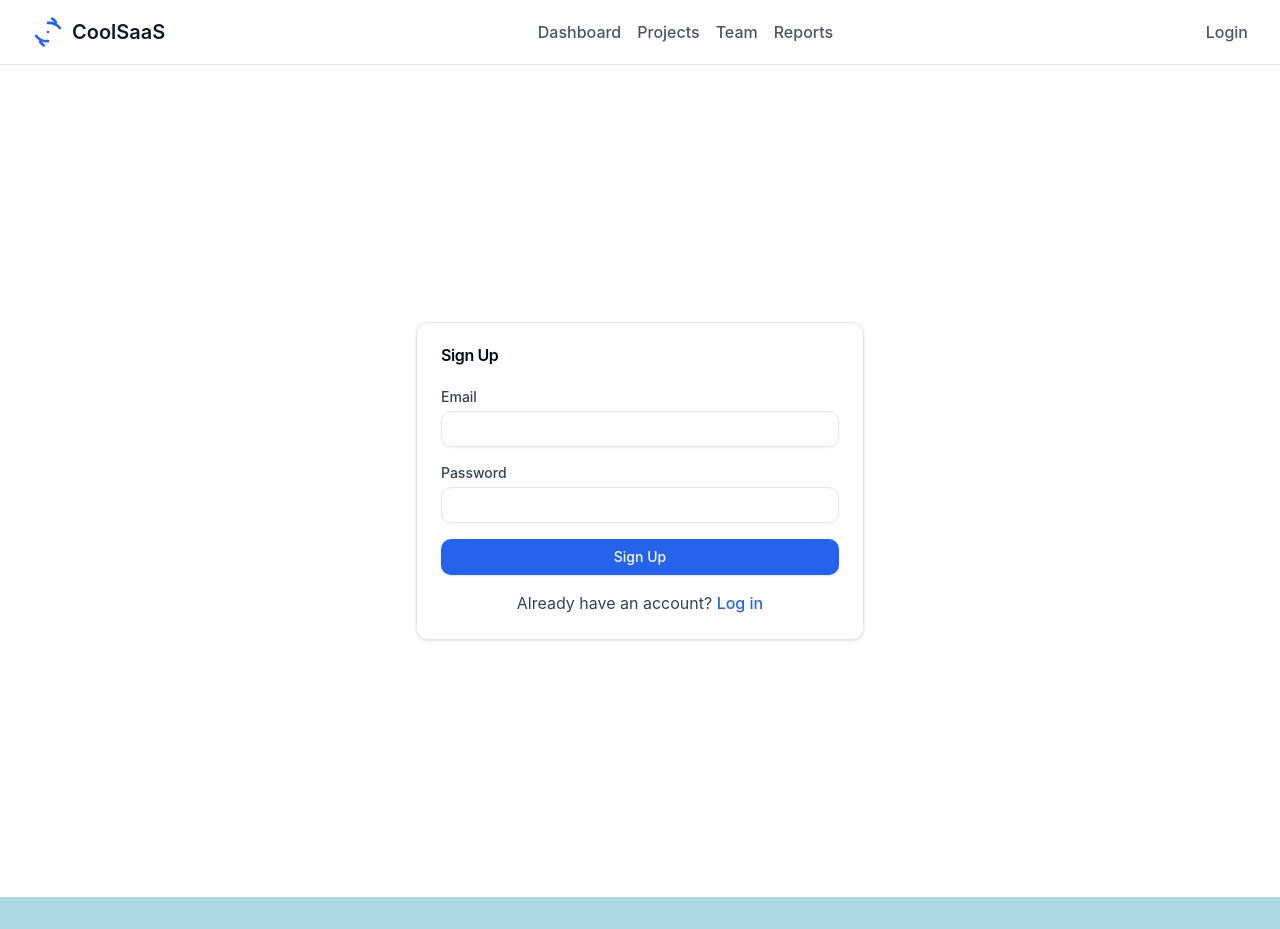
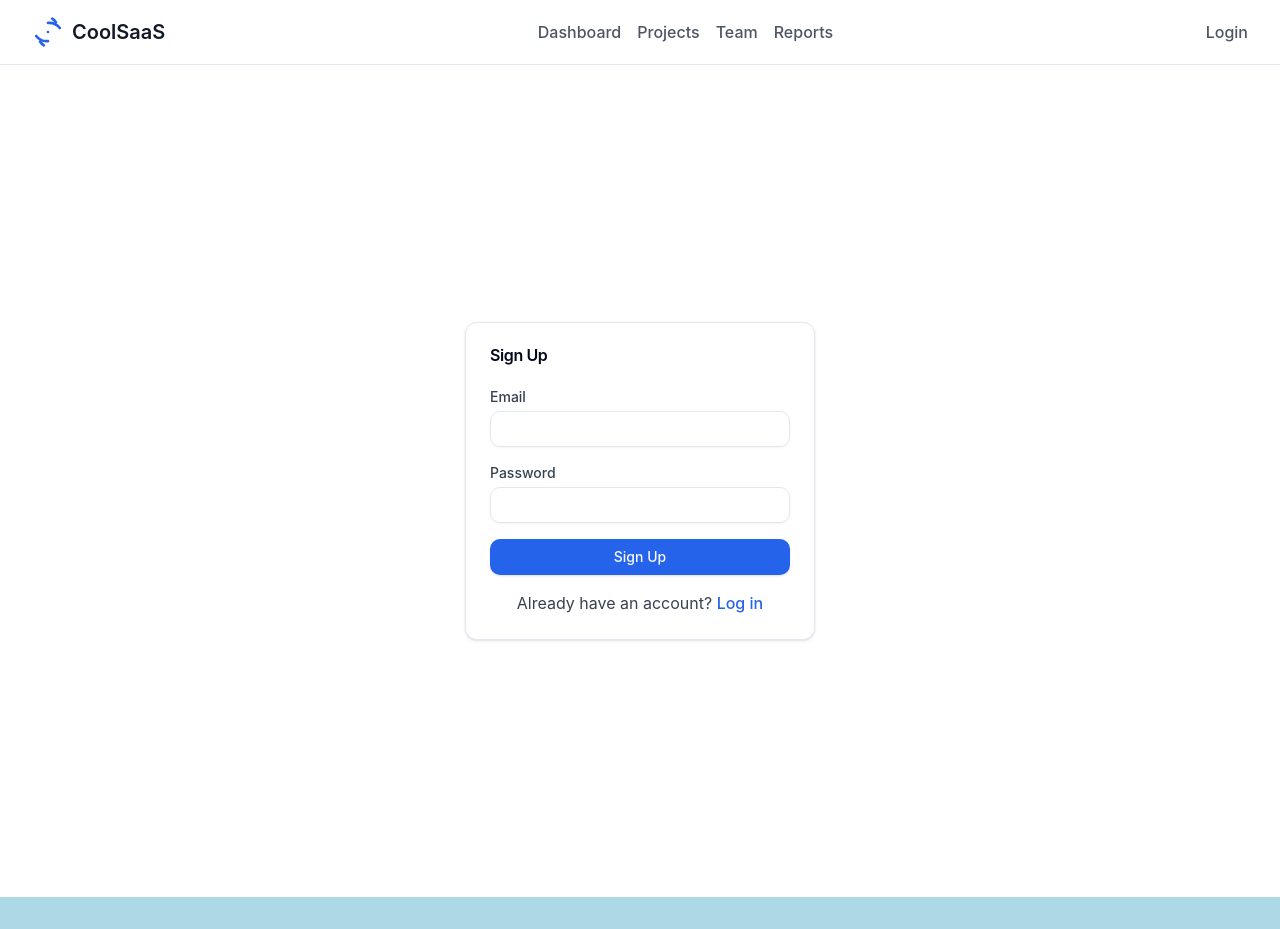
Before and after one commit to Ricky0308/react_django_base, a React (Vite) app in the folder frontend/: page /signup in a window 1280 px wide. Built offline with nearby package versions, Linux system fonts and the light colour scheme; no server answers.

Commit message:
align height and width of signup form

```diff
--- a/frontend/src/pages/Signup.tsx
+++ b/frontend/src/pages/Signup.tsx
@@ -26,7 +26,7 @@ const Signup: React.FC = () => {
 
   return (
     <div className="flex justify-center items-center min-h-screen">
-      <Card className="max-w-md w-full">
+      <Card className="w-[350px]">
         <CardHeader>
           <CardTitle>Sign Up</CardTitle>
         </CardHeader>
```
